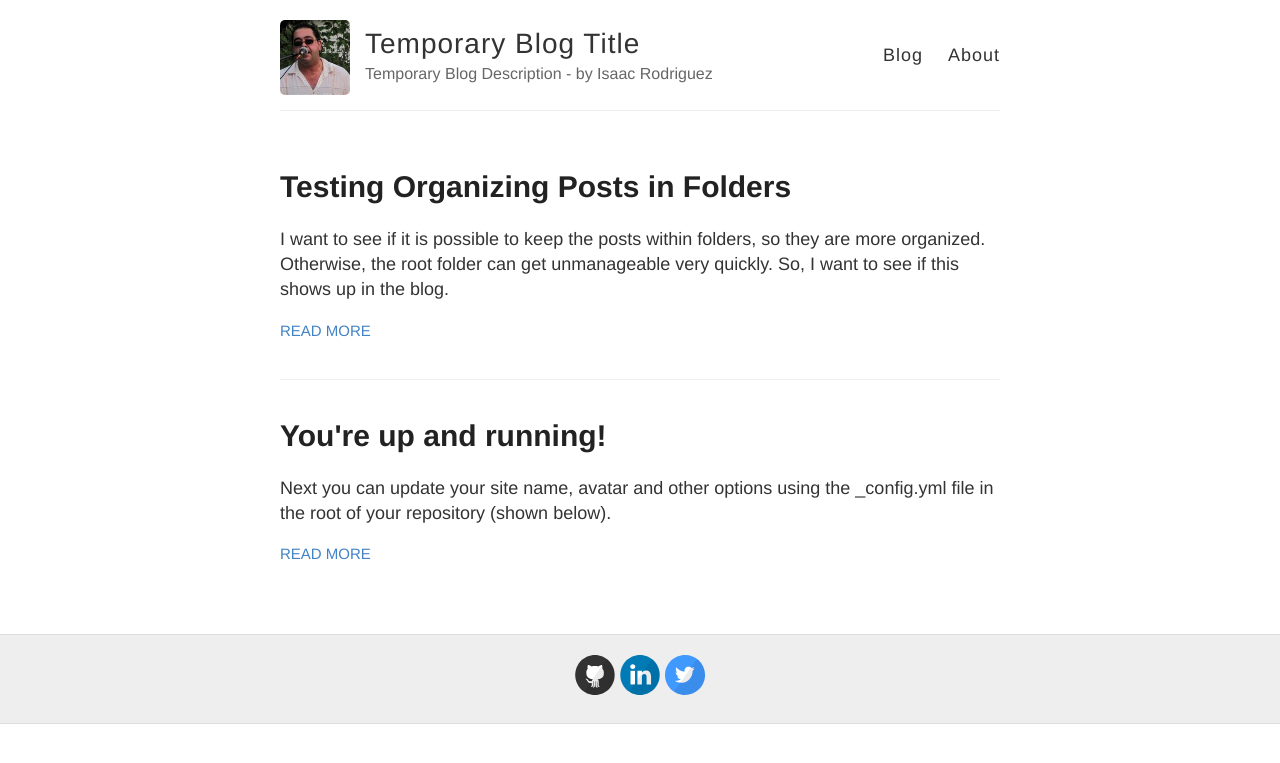
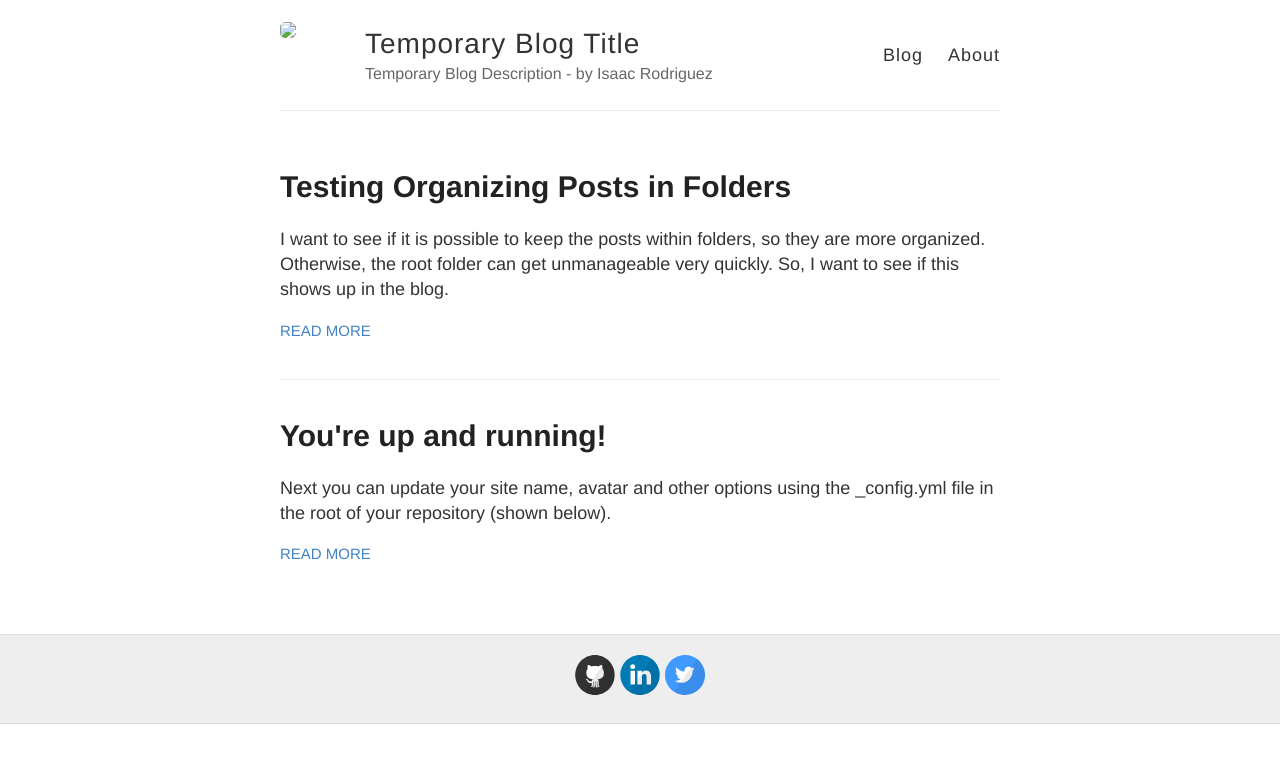
Before and after one commit to CurroRodriguez/currorodriguez.github.io, a Jekyll site: the page built from index.html, in a window 1280 px wide. Shown: the top 763 px of the page. Built offline with Jekyll 4.4.1, drawn with Linux system fonts in a browser that asks for light colours.

Commit message:
Trying home syntax

```diff
--- a/_config.yml
+++ b/_config.yml
@@ -11,7 +11,7 @@ description: Temporary Blog Description
 author: Isaac Rodriguez
 
 # URL of your avatar or profile pic (you could use your GitHub profile pic)
-avatar: images/profile.jpg
+avatar: ~/images/profile.jpg
 
 #
 # Flags below are optional
```
